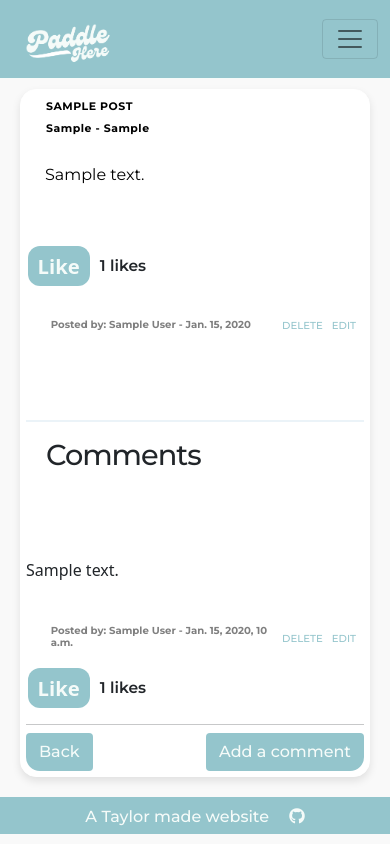
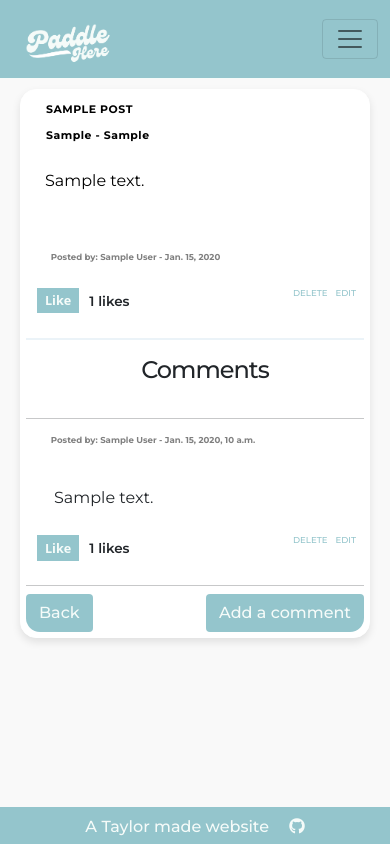
Before and after one commit to Taylor-Carr/Paddle-HERE, a Django app: page /blog/blog/1 in a window 390 px wide. Run offline with Django 4.2, Linux system fonts and the light colour scheme; a user stored in the database is signed in; tables that the repository leaves empty hold one stand-in row (values such as "Sample post").

Commit message:
finished styling for blog details, re structured html blog details

```diff
--- a/blog/forms.py
+++ b/blog/forms.py
@@ -12,7 +12,7 @@ class PostForm(forms.ModelForm):
            'title': forms.TextInput(attrs={'class': 'add-post' }),
            'location': forms.TextInput(attrs={'class': 'add-post', 'placeholder': 'eg. Newquay, Cornwall'}),
            'author': forms.TextInput(attrs={'class': 'add-post', 'value':'', 'id': 'userid', 'type': 'hidden' }),
-           'category': forms.Select(attrs={'class': 'category' 'form-control'}, choices = countries,),
+           'category': forms.Select(attrs={'class': 'add-post' 'form-control'}, choices = countries,),
            'body': forms.Textarea(attrs={'class': 'post-body' 'add-post' }),
         }
 
--- a/blog/templates/add_comment.html
+++ b/blog/templates/add_comment.html
@@ -5,17 +5,17 @@
 {% if user.is_authenticated %}
 
 <div class="container add-post-form">
-<h1>Add Comment</h1>
 <form method="POST" class="add-post" id="addpost_form">
+    <a href="#" onclick= "history.back();" class="btn form-back-button"> Back</a>
+    <h1>Add Comment</h1>
     {% csrf_token %}
     {{ form.as_p }}
     <button type="submit">Create post</button>
 </form>
 </div>
-<a href="{% url 'home' %}" class="btn back-button"> Back</a>
 {% else %}
 
-<h1>Please <a href="{% url 'login' %}">Login</a> or <a href="{% url 'register' %}"> Sign Up</a> to post a comment.</h1>
+<h1 class="unauth-titles">Please <a href="{% url 'login' %}">Login</a> or <a href="{% url 'register' %}"> Sign Up</a> to post a comment.</h1>
 
 {% endif %}
 
--- a/blog/templates/add_post.html
+++ b/blog/templates/add_post.html
@@ -6,13 +6,13 @@
 
 <div id="main-content">
 <form method="POST">
+    <a href="#" onclick= "history.back();" class="btn form-back-button"> Back </a>
     <h1 class="form-heading">Share a spot</h1>
     {% csrf_token %}
     {{ form.as_p }}
     <button type="submit">Create post</button>
 </form>
 </div>
-<a href="{% url 'home' %}" class="btn back-button"> Back</a>
 <script>
     var name = "{{ user.id }}";
     document.getElementById("userid").value =
@@ -23,6 +23,7 @@
 
 <div id="main-content">
 <form method="POST">
+    <a href="{% url 'home' %}" class="btn form-back-button"> Back</a>
     <h1 class="form-heading">Please Log in to create a post.</h1>
     <h1 class="form-heading">Login</h1>
     {% csrf_token %}
@@ -30,7 +31,7 @@
     <button type="submit">Login</button>
 </form>
 </div>
-<a href="{% url 'home' %}" class="btn back-button"> Back</a>
+
 
 {% endif %}
 
--- a/blog/templates/blog_details.html
+++ b/blog/templates/blog_details.html
@@ -3,85 +3,77 @@
   {% load static %}
 
   <div class="card">
-    <!---Post Content-->
+    <!-- Post Content -->
     <div class="post-title">{{ post.title }}</div>
     <h2 class="post-location">{{ post.category }} - {{ post.location }}</h2>
     <div class="post-body">
         <p>{{ post.body }}</p>
     </div>
-    </br>
+    <br>
+    <h3 class="post-author post-date">Posted by: {{ post.author.first_name }} {{ post.author.last_name }} - {{ post.post_date }}</h3>
+    <div class="edit-delete-container">
         <div id="like-form">
             <form action="{% url 'like_post' post.pk %}" method="POST">
                 <div id="like-button">
                     {% csrf_token %}
-          <button type="submit" name="post_id" value="{{post.id}}" class="btn like-button">Like</button>
+                    <button type="submit" name="post_id" value="{{post.id}}" class="like-button">Like</button>
                     <p>{{ total_likes }} likes</p>
                 </div>
             </form>
         </div>
         <br>
-    <div class="card-author-content">
-      <h3 class="post-author post-date">Posted by: {{ post.author.first_name }} {{ post.author.last_name }} - {{ post.post_date }}</h3>
-      <div class="edit-delete-container"> {% if user.is_authenticated and user.id == post.author.id %}
-        <a href="{% url 'delete_post' post.pk %}" class="edit-delete-post"> Delete </a><a href="{% url 'update_post' post.pk %}" class="edit-delete-post"> Edit </a></div>
+        <div class="edit-delete-container">
+            {% if user.is_authenticated and user.id == post.author.id %}
+                <a href="{% url 'delete_post' post.pk %}" class="edit-delete-post"> Delete </a>
+                <a href="{% url 'update_post' post.pk %}" class="edit-delete-post"> Edit </a>
+            {% endif %}
         </div>
-  </br>
-</br>
-    {% endif %}
-    <!---- Like post button
-    <div id="like-form">
-      <form action="{% url 'like_post' post.pk %}" method="POST">
-        <div id="like-button">
-          {% csrf_token %}
-          <button type="submit" name="post_id" value="{{post.id}}" class="btn like-button">Like</button>
-          <p>{{ total_likes }} likes</p>
     </div>
-      </form>
-    </div>-->
-  <!--comment section--->
-  {% if not post.comments.all %}
 
-  {% else %}
+    <!-- Comment section -->
+    {% if post.comments.all %}
         <hr class="colored-hr">
         <h2 class="comments-title">Comments</h2>
-    <!---Comment body when comment is displayed--->
+        <!-- Comment body when comments are available -->
         {% for comment in post.comments.all %}
-    <!--Comment container-->
+            <!-- Comment container -->
+            <hr>
             <div class="comment">
+                <!-- Comment body -->
+                <div class="card-author-content">
+                    <h3 class="post-author post-date">Posted by: {{ comment.author.first_name }} {{ comment.author.last_name }} - {{ comment.date_added }}</h3>
+                </div>
                 <br>
-      <br>
-      <!--Comment body-->
                 <div class="comment-body">
                     <p>{{comment.body}}</p>
                 </div>
-      <br>
-      <div class="card-author-content">
-      <h3 class="post-author post-date">Posted by: {{ comment.author.first_name }} {{ comment.author.last_name }} - {{ comment.date_added }}</h3>
-      {% if user.is_authenticated and user.id == comment.author.id%}
+                <!-- Comment actions like comment delete etc -->
                 <div class="edit-delete-container">
-        <a href="{% url 'delete_comment' comment.pk %}" class="edit-delete-post"> Delete </a><a href="{% url 'comment_update' comment.pk %}" class="edit-delete-post"> Edit </a>
-      </div>
-    </div>
-      <!--Comment actions like comment delete etc-->
-      <div class="comment-actions">
                     <div id="like-form">
                         <form action="{% url 'like_comment' comment.id %}" method="POST">
                             <div id="like-button">
                                 {% csrf_token %}
-              <button type="submit" name="post_id" value="{{post.id}}" class="btn like-button">Like</button>
+                                <button type="submit" name="post_id" value="{{post.id}}" class="like-button">Like</button>
                                 <p>{{ comment.total_comment_likes }} likes</p>
                             </div>
                         </form>
+                    </div>
+                    {% if user.is_authenticated and user.id == comment.author.id%}
+                        <div class="edit-delete-container">
+                            <a href="{% url 'delete_comment' comment.pk %}" class="edit-delete-post"> Delete </a>
+                            <a href="{% url 'comment_update' comment.pk %}" class="edit-delete-post"> Edit </a>
                         </div>
                     {% endif %}
                 </div>
             </div>
         {% endfor %}
     {% endif %}
+
+    <!-- Back and add comment buttons -->
     <hr>
-  <!-- back and add comment buttons -->
     <div class="button-container">
         <a href="{% url 'add_comment' post.pk %}" class="btn comment-button"> Add a comment </a>
         <a href="{% url 'home' %}" class="btn back-button"> Back </a>
     </div>
+</div>
 {% endblock %}
--- a/members/templates/registration/login.html
+++ b/members/templates/registration/login.html
@@ -3,6 +3,7 @@
 {% block content %}
     <div id="main-content">
         <form method="POST">
+            <a href="#" onclick= "history.back();" class="btn form-back-button"> Back</a>
             <h1 class="form-heading">Sign In</h1>
             {% csrf_token %}
             {{ form.as_p }}
--- a/members/templates/registration/register.html
+++ b/members/templates/registration/register.html
@@ -1,9 +1,9 @@
 {% extends 'base.html' %}
 
 {% block content %}
-<a href="{% url 'home' %}" class="btn back-button"> Back</a>
 <div id="main-content">
     <form  method="POST">
+      <a href="#" onclick= "history.back();" class="btn form-back-button"> Back</a>
     <h1 class="form-heading">Sign Up</h1>
     <p>Already have an account?<a href="{% url 'login' %}" class="signin-text">sign in here</a></p>
       {% csrf_token %}
--- a/static/css/style.css
+++ b/static/css/style.css
@@ -1,8 +1,19 @@
 
 
+html, body {
+  height: 100%;
+  margin: 0;
+  padding: 0;
+}
+
 body {
-    background-color: #f9f9f9;
-    height: 100%;
+  background-color: #f9f9f9;
+  display: flex;
+  flex-direction: column;
+}
+
+main {
+  flex: 1;
 }
 /*     Nav Bar  */
 
@@ -78,6 +89,16 @@ background-repeat: no-repeat;
   max-width: 100%;
   height: 20vw;
 
+}
+/* Unauth user templates */
+.unauth-titles {
+  color: black;
+  margin-top: 5vh;
+  margin-left: 1vw;
+  margin-right: 1vw;
+  text-align: center;
+  font-family: 'Montserrat', sans-serif;
+  font-weight: 500;
 }
 
 /* Add blog post title styling */
@@ -198,7 +219,8 @@ background-repeat: no-repeat;
 
 .edit-delete-container {
   display:flex;
-  gap: 1px;
+  justify-content: space-between;
+  align-items:center;
 }
 
 .edit-delete-post {
@@ -224,7 +246,8 @@ background-repeat: no-repeat;
 }
 
 #like-form {
-  margin-right: 85%;
+  order: -1;
+  margin-left: 5px;
 }
 /* Styles text and center with button */
 
@@ -232,25 +255,28 @@ background-repeat: no-repeat;
   display: flex;
   align-items: center;
   justify-content: space-between;
-  font-size: 2.6vh;
-  border-radius: 2px;
+  display: inline-block;
+  font-size: 2.4vh;
+  padding-top: 0.2vh;
+  width:auto;
+  margin-left: 5px;
 }
 
 #like-button form,
 #like-button p {
   font-family: 'Montserrat', sans-serif;
-  display: inline;
-  vertical-align: bottom;
+  display: inline-block;
+  vertical-align: middle;
+  margin:0;
   font-weight: 600;
-  margin:0;
 }
 
 #like-button button {
-  font-size: 2.4vh;
+  border-radius: 0;
+  height: 3vh;
+  font-size: 1.5vh;
   margin-right: 10px;
-  padding: 5px;
-  padding-left: 10px;
-  padding-right: 10px;
+  padding: 3px 8px;
 
 }
 
@@ -258,6 +284,7 @@ background-repeat: no-repeat;
   display: inline-block;
   vertical-align: middle;
   font-size: 0.8em;
+  white-space: nowrap
 }
 
 /*Colored hr comment section */
@@ -273,14 +300,36 @@ background-repeat: no-repeat;
  .comments-title {
   font-family: 'Montserrat', sans-serif;
   font-weight: 500;
+  text-align: center;
   margin-left: 20px;
   font-size: 1.8em;
   letter-spacing: -1px;
-  padding-bottom: 30px;
+  padding-bottom: 10px;
 
  }
 
+ .comment-body {
+  font-family: 'Montserrat', sans-serif;
+  font-weight: 400;
+  margin-top: 0;
+  margin-left: 20px;
+  padding-left: 0.5rem;
+ }
 
+/* form back button */
+
+.form-back-button {
+  margin-bottom: 2vh;
+  margin-right: 80%;
+  left: 5px;
+  font-family: 'Montserrat', sans-serif;
+  font-weight: 500;
+  color: #f5fbf9;
+  max-width: 90px;
+  background-color: #94C5CC;
+  border: 1px solid transparent;
+
+}
 /* Back and Add comment Button*/
 
 .button-container {
@@ -336,8 +385,8 @@ form {
 
 form h1 {
   color: #94C5CC;
+  padding: 0.3vh;
   margin-bottom: 15px;
-
   text-align: center;
   font-family: 'Montserrat', sans-serif;
   font-weight: 500;
@@ -370,8 +419,10 @@ form input[type="title"],
 form input[type="category"],
 form input[type="location"],
 form textarea {
-  width: 320px;
-  padding: 10px;
+  font-family: 'Montserrat', sans-serif;
+  font-weight: 500;
+  width: 100%;
+  padding: 5px;
   margin-bottom: 10px;
   border-radius: 5px;
 }
@@ -388,6 +439,7 @@ form textarea {
 /* Footer */
 
 footer {
+  flex-shrink: 0;
   position: relative;
   bottom: 0;
   width:100%;
@@ -416,7 +468,7 @@ footer {
 
 
 
-/* Media Querys */
+/* Media Querys for mobile 768 and under */
 
 /* Nav Bar */
 @media (max-width: 768px) {
@@ -465,7 +517,7 @@ footer {
   .post-title, .post-location {
     font-size: 2.8vw;
     letter-spacing: 0.5px;
-    padding-top: 0.2rem;
+    padding-top: 0.4rem;
   }
 
   .post-body {
@@ -483,7 +535,7 @@ footer {
 
   .post-date {
     font-family: 'Montserrat', sans-serif;
-    font-size: 2.6vw;
+    font-size: 2.2vw;
     font-weight: bold;
     color:#7f7f7f;
     padding-left: 0.3rem;
@@ -494,7 +546,7 @@ footer {
     align-items: center;
     font-family: 'Montserrat', sans-serif;
     text-decoration: none;
-    font-size: 2.6vw;
+    font-size: 2.2vw;
     font-weight: bold;
     font-weight: 500;
     color: #94C5CC;
@@ -504,6 +556,17 @@ footer {
   }
 
 }
+
+/* Comment Section */
+
+@media screen and (max-width: 767px) {
+  .comments-title {
+    font-size: 1.5em;
+    letter-spacing: -1px;
+   }
+}
+
+
 /* form inputs*/
 
 @media screen and (max-width: 767px) {
@@ -532,14 +595,18 @@ footer {
   }
 
   #like-form {
-    margin-right: 55%;
+    margin-right: auto;
   }
 
   #like-button {
     display: flex;
     align-items: center;
     justify-content: space-between;
-    font-size: 2.3vh;
+    font-size: 2vh;
     border-radius: 2px;
+    margin-left: 2vh;
   }
 }
+
+
+/* Media Querys for tablets 820 - 1200 */
```
Also changed, not shown: blog/templates/delete_comment.html (+2 -5 lines), blog/templates/delete_post.html (+3 -4 lines), blog/templates/update_post.html (+5 -4 lines), blog/templates/base.html (line endings or trailing spaces). Lines whose indentation alone changed are shown as unchanged.
